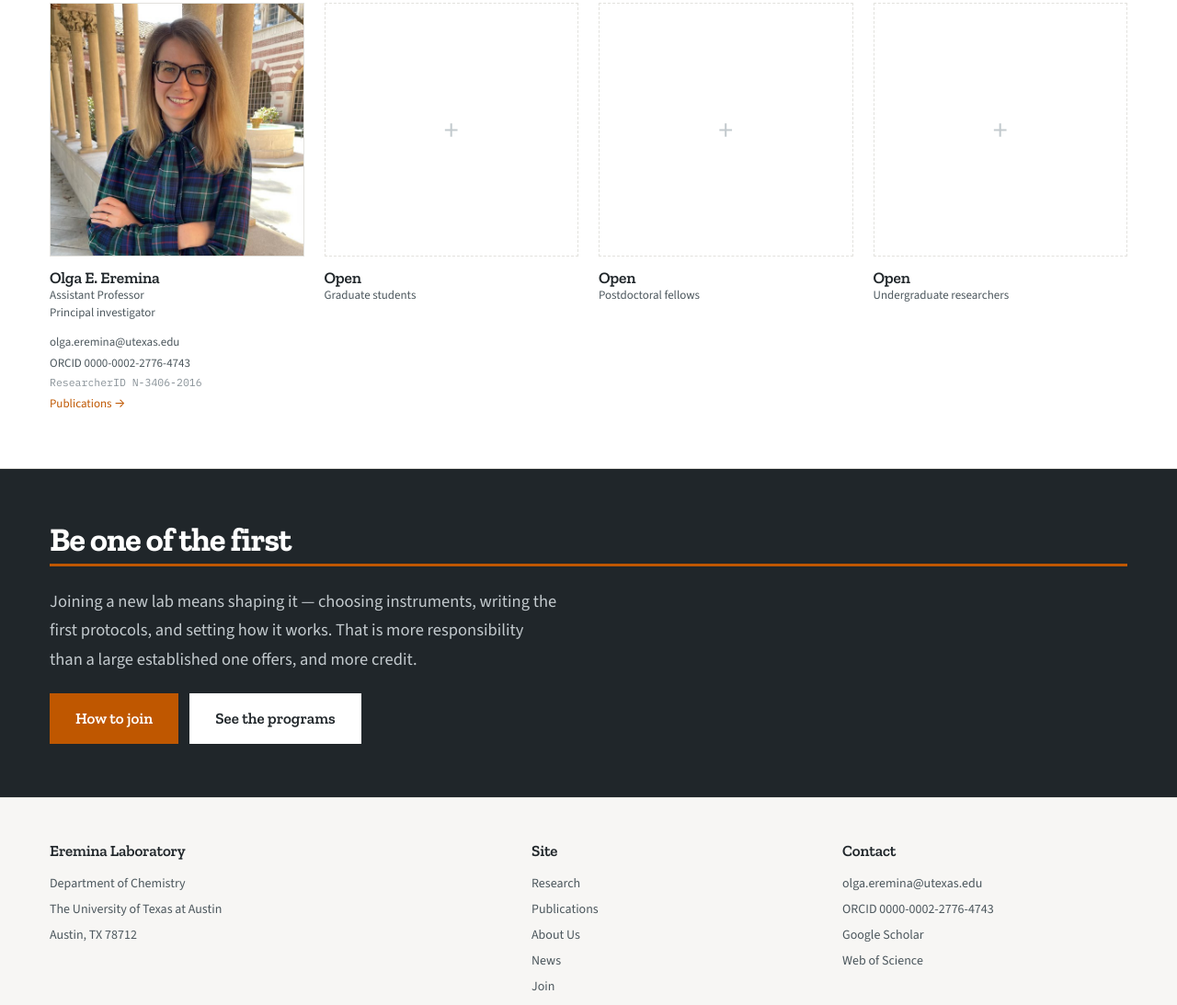
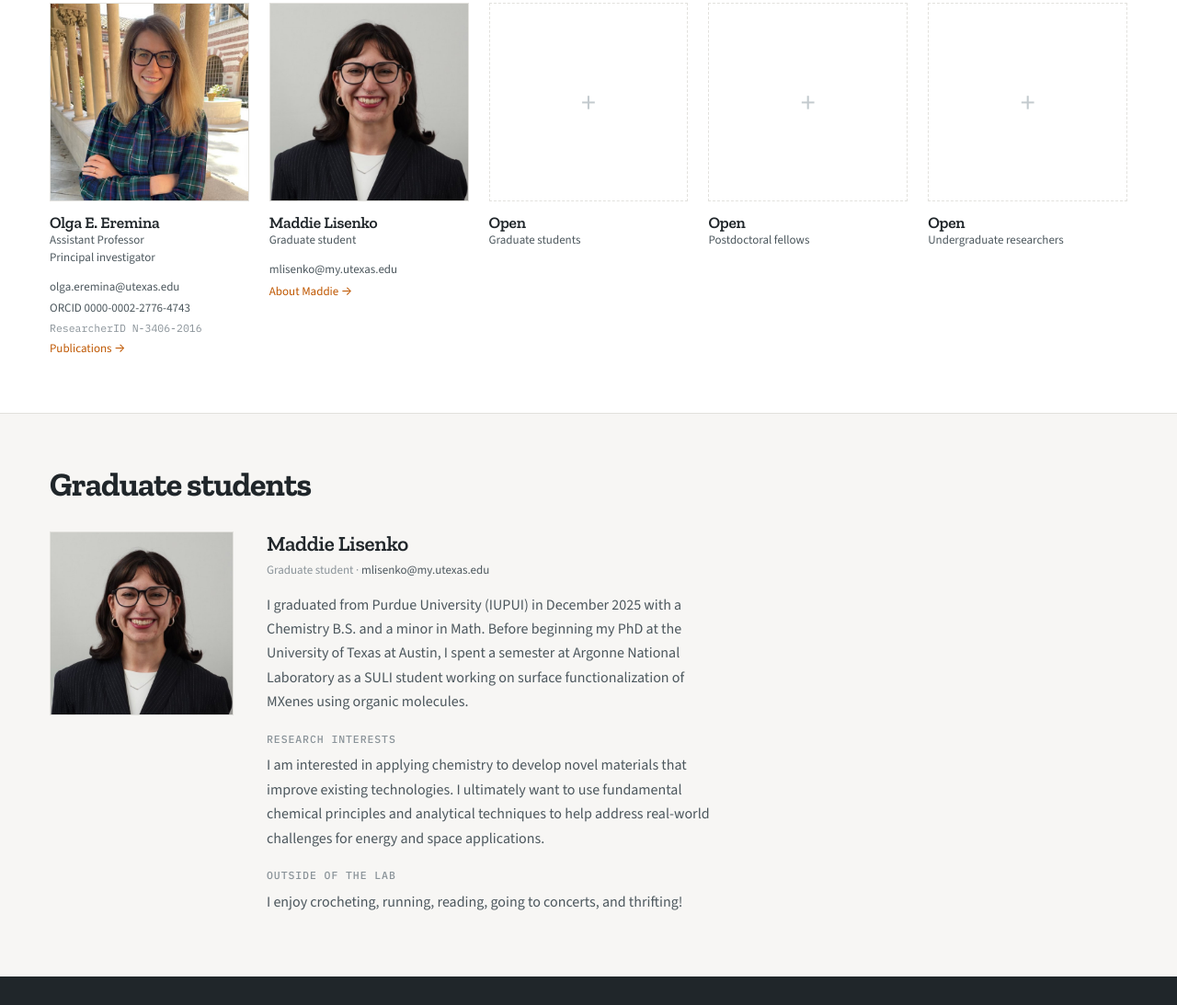
Before and after one commit to EreminaLab/ereminalab.github.io, a plain HTML site: page lab-members.html in a window 1280 px wide. Shown: the part 607-1700 px from the top of the page at 92% size. Drawn offline with nearby package versions, Linux system fonts and the light colour scheme.

Commit message:
Lab Members: add Maddie Lisenko (graduate student) with photo, email and profile

```diff
--- a/assets/site.css
+++ b/assets/site.css
@@ -447,6 +447,19 @@ a.person:hover .av{border-color:var(--orange);}
 .person-links .rid{color:var(--steel); font-family:var(--mono); font-size:11.5px;}
 .person-links a.more{color:var(--orange);}
 
+/* a member's profile below the roster: portrait left, their own text right */
+.profile{display:grid; grid-template-columns:minmax(120px,200px) 1fr; gap:clamp(18px,3vw,36px); align-items:start; max-width:880px; scroll-margin-top:24px;}
+.profile + .profile{margin-top:clamp(28px,4vw,44px); padding-top:clamp(28px,4vw,44px); border-top:1px solid var(--hair);}
+.profile .av{aspect-ratio:1/1; border:1px solid var(--hair); overflow:hidden; background:var(--white);}
+.profile .av img{display:block; width:100%; height:100%; object-fit:cover;}
+.profile h3{margin:0 0 4px;}
+.profile .role{font-size:13px; color:var(--steel); margin:0 0 14px;}
+.profile .role a{color:var(--body); text-decoration:none;}
+.profile .role a:hover{color:var(--orange);}
+.profile h4{font-family:var(--mono); font-size:11.5px; font-weight:500; letter-spacing:.08em; text-transform:uppercase; color:var(--steel); margin:18px 0 6px;}
+.profile p{margin:0 0 10px; color:var(--body); line-height:1.65; max-width:62ch;}
+@media (max-width:560px){.profile{grid-template-columns:1fr;} .profile .av{max-width:200px;}}
+
 /* alumni / mentee table */
 .tbl{width:100%; border-collapse:collapse;}
 .tbl caption{
--- a/lab-members.html
+++ b/lab-members.html
@@ -78,6 +78,15 @@
           <li><a class="more" href="publications.html">Publications →</a></li>
         </ul>
       </div>
+      <div class="person">
+        <div class="av photo"><img src="assets/people/maddie-lisenko.jpg" alt="Maddie Lisenko" width="600" height="600"></div>
+        <b>Maddie Lisenko</b>
+        <span>Graduate student</span>
+        <ul class="person-links">
+          <li><a href="mailto:mlisenko@my.utexas.edu">mlisenko@my.utexas.edu</a></li>
+          <li><a class="more" href="#maddie-lisenko">About Maddie →</a></li>
+        </ul>
+      </div>
       <div class="person open">
         <div class="av"></div>
         <b>Open</b>
@@ -94,6 +103,29 @@
         <span>Undergraduate researchers</span>
       </div>
     </div>
+  </section>
+
+  <!-- ============ member profiles ============
+       One <article class="profile"> per member, in roster order. The id is what the
+       roster tile's "About ... →" link points to. Text is the member's own words. -->
+  <section class="sec" id="profiles">
+    <div class="sechead">
+      <div>
+        <h2>Graduate students</h2>
+      </div>
+    </div>
+    <article class="profile" id="maddie-lisenko">
+      <div class="av photo"><img src="assets/people/maddie-lisenko.jpg" alt="" width="600" height="600"></div>
+      <div>
+        <h3>Maddie Lisenko</h3>
+        <p class="role">Graduate student · <a href="mailto:mlisenko@my.utexas.edu">mlisenko@my.utexas.edu</a></p>
+        <p>I graduated from Purdue University (IUPUI) in December 2025 with a Chemistry B.S. and a minor in Math. Before beginning my PhD at the University of Texas at Austin, I spent a semester at Argonne National Laboratory as a SULI student working on surface functionalization of MXenes using organic molecules.</p>
+        <h4>Research interests</h4>
+        <p>I am interested in applying chemistry to develop novel materials that improve existing technologies. I ultimately want to use fundamental chemical principles and analytical techniques to help address real-world challenges for energy and space applications.</p>
+        <h4>Outside of the lab</h4>
+        <p>I enjoy crocheting, running, reading, going to concerts, and thrifting!</p>
+      </div>
+    </article>
   </section>
 
   <!-- ============================================================
```
Also changed, not shown: assets/people/maddie-lisenko.jpg (added).
